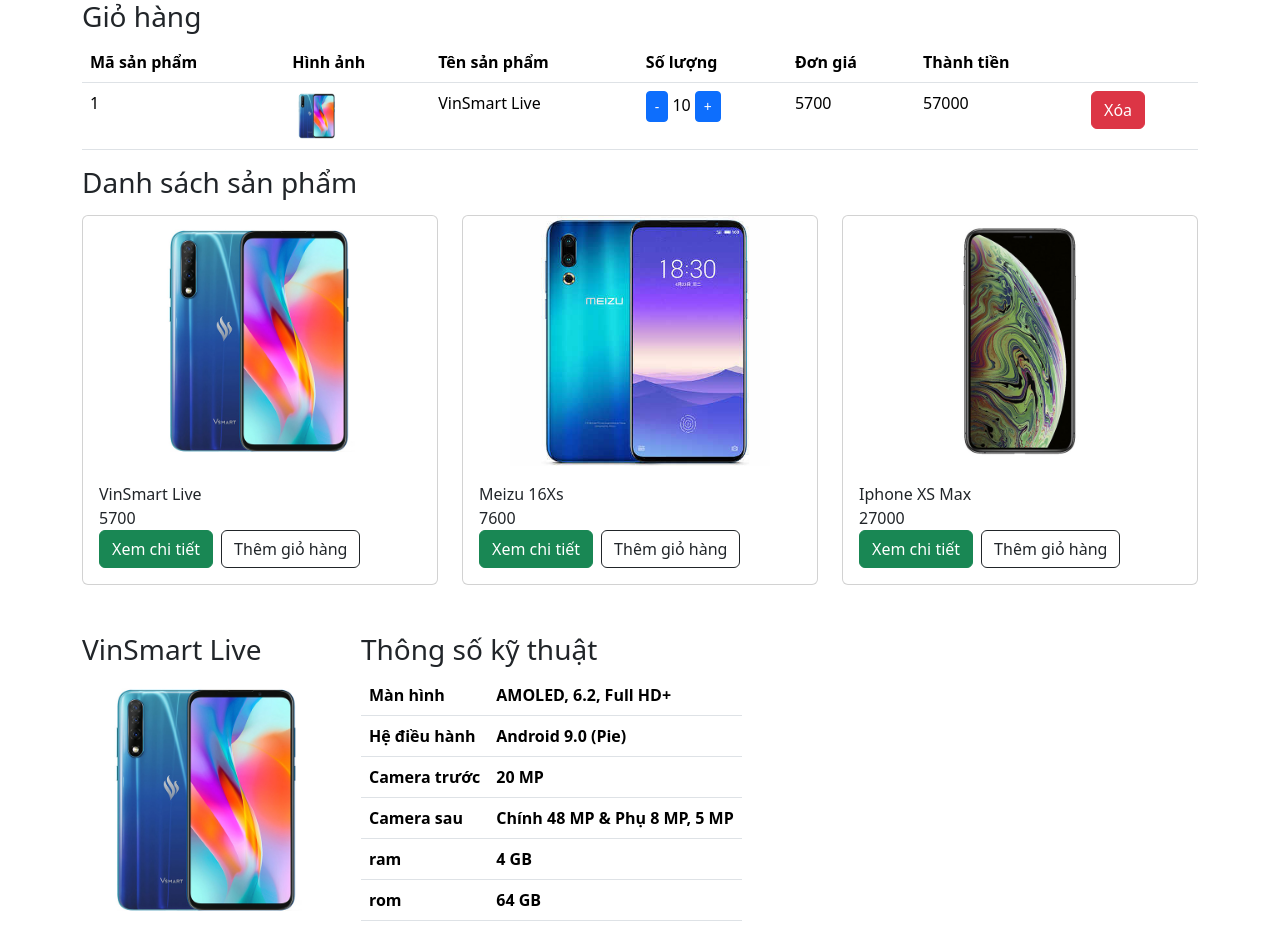
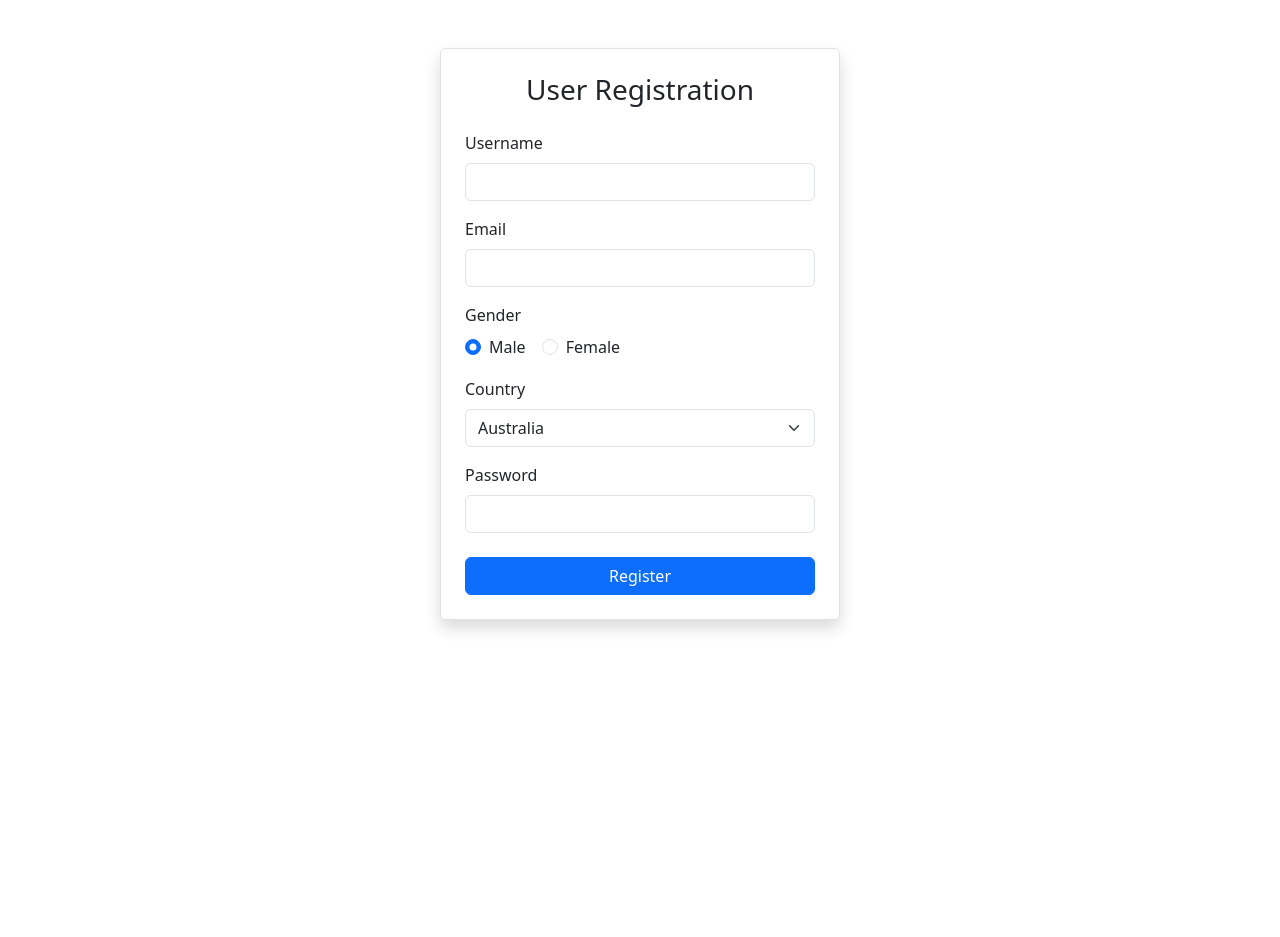
Before and after one commit to kedpalter/trainingReact, a React (Vite) app in the folder reactbc84/: page / in a window 1280 px wide. After the commit the page ends 800 px from the top, so only its background shows below. Built offline with nearby package versions, Linux system fonts and the light colour scheme.

Commit message:
form validation - formik

```diff
--- a/reactbc84/package.json
+++ b/reactbc84/package.json
@@ -12,9 +12,11 @@
   "dependencies": {
     "@tailwindcss/vite": "^4.1.11",
     "axios": "^1.11.0",
+    "formik": "^2.4.6",
     "react": "^19.1.0",
     "react-dom": "^19.1.0",
-    "tailwindcss": "^4.1.11"
+    "tailwindcss": "^4.1.11",
+    "yup": "^1.7.0"
   },
   "devDependencies": {
     "@eslint/js": "^9.29.0",
--- /dev/null
+++ b/reactbc84/src/Form/DemoFormLogin.jsx
@@ -0,0 +1,103 @@
+import React, { useState } from 'react'
+
+const DemoFormLogin = () => { //userLogin = {username:'', password:''}
+    const [userLogin, setUserLogin] = useState({ username: '', email: '', password: '' });
+    const [error, setError] = useState({ username: '', email: '', password: '' });
+    let [valid, setValid] = useState(true);
+
+
+    // [e.target.id]: e.target.value → [id]: value
+
+    const handleChangeInput = (e) => {
+        // Xử lý value
+        let { id, value } = e.target; // Bóc tách phần tử
+        let newUserLogin = { ...userLogin, [id]: value };  // clone lại giá trị cũ VÌ cần giữ lại các giá trị trước đó
+
+        // Xử lý error
+        let newError = {
+            ...error,
+        };
+        if (value.trim() === '') { // trim(): loại bỏ khoảng trắng đầu cuối chuỗi
+            newError[id] = `${id} cannot be blank!`
+        } else {
+            newError[id] = '';
+            // Nếu ko bỏ trống thì check tiếp Regex
+            switch (id) {
+                case 'email': {
+                    const emailRegex = /^[a-zA-Z0-9._%+-]+@[a-zA-Z0-9.-]+\.[a-zA-Z]{2,}$/;
+                    if (!emailRegex.test(value)) {
+                        newError[id] = `${id} is invalid`;
+                    }
+                }; break;
+                case 'password': {
+                    const passwordRegex = /^(?=.*[a-z])(?=.*[A-Z])(?=.*\d)(?=.*[^A-Za-z0-9])[\s\S]{8,32}$/;
+                    if (!passwordRegex.test(value)) {
+                        newError[id] = `Password must be 8-32 characters long, contain at least one uppercase letter, one lowercase letter, one number, and one special character`
+                    }
+                }; break;
+            }
+        }
+        // Sau khi xử lý cả value và error mới cho function render lại
+        setUserLogin(newUserLogin);
+        setError(newError);
+        // Xử lý valid form
+        checkValidForm(newUserLogin, newError); // truyền tham số vừa cập nhật vào check valid, nếu không sẽ bị trễ 1 nhịp input
+    }
+    // Cách cơ bản (dài dòng) hơn: đưa nội dung hàm vào onClick cho từng thành phần, thay [e.target.id] thành id tương ứng cho từng thành phần
+
+    const handleSbumit = (e) => {
+        e.preventDefault();
+        if (!valid) { // Nếu cờ valid = false thì không cho submit
+            return;
+        }
+        console.log('submit')
+    }
+
+
+    const checkValidForm = (newUserLogin, newError) => {
+        // check value tất cả phải khác rỗng
+        for (let key in newUserLogin) {
+            if (newUserLogin[key].trim() == '') {
+                setValid(false);
+                return;
+            }
+        }
+        // check value tất cả lỗi phải rỗng
+        for (let key in newError) {
+            if (newError[key] !== '') {
+                setValid(false);
+                return;
+            }
+        }
+        // Nếu không rơi vào bất kì return nào thì form hợp lệ
+        setValid(true);
+    }
+
+    return (
+        <form className='container' onSubmit={handleSbumit}>
+            <div className="w-50 mx-auto">
+                <h3>Login</h3>
+                <div className="form-group">
+                    <label htmlFor="">Username</label>
+                    <input type="text" className="form-control" name='username' id='username' onChange={handleChangeInput} />
+                    <p className='text text-danger'>{error.username}</p>
+                </div>
+                <div className="form-group">
+                    <label htmlFor="">Email</label>
+                    <input type="text" className="form-control" name='email' id='email' onChange={handleChangeInput} />
+                    <p className='text text-danger'>{error.email}</p>
+                </div>
+                <div className="form-group">
+                    <label htmlFor="">Password</label>
+                    <input type="password" className="form-control" name='password' id='password' onChange={handleChangeInput} />
+                    <p className="text text-danger">{error.password}</p>
+                </div>
+                <div className="form-group">
+                    <button className='btn btn-success' disabled={!valid}>Log in</button>
+                </div>
+            </div>
+        </form>
+    )
+}
+
+export default DemoFormLogin
--- /dev/null
+++ b/reactbc84/src/Form/DemoFormik.jsx
@@ -0,0 +1,75 @@
+import React from 'react'
+import { useFormik } from 'formik' // hook useFormok - đọc thêm doc
+import * as yup from 'yup';
+
+const DemoFormik = () => {
+    const frmRegister = useFormik({
+        initialValues: {
+            username: '',
+            email: '',
+            gender: 'male',
+            country: '',
+            password: '',
+        },
+       validationSchema:yup.object().shape({
+            username: yup.string().required(`username cannot be blank!`),
+            email:yup.string().required(`email cannot be blank!`).email('Email is invalid'),
+            password:yup.string().required(`password cannot be blank!`).matches(/^(?=.*[a-z])(?=.*[A-Z])(?=.*\d)(?=.*[^A-Za-z0-9])[\s\S]{8,32}$/,`Password must be 8–32 characters long, contain at least one uppercase letter, one lowercase letter, one number, and one special character.`)
+        }),
+        onSubmit: async (value) => {
+            console.log(value); // value sau khi submit
+        }
+    })
+
+
+    return (
+        <form className="container mt-5 p-4 border rounded shadow" style={{ maxWidth: "400px" }} onSubmit={frmRegister.handleSubmit}>
+            <h3 className="text-center mb-4">User Registration</h3>
+
+            <div className="mb-3">
+                <label htmlFor="username" className="form-label">Username</label>
+                <input type="text" className="form-control" id="username" name="username" onChange={frmRegister.handleChange} />
+                <p className="text text-danger">{frmRegister.errors.username}</p>
+            </div>
+
+            <div className="mb-3">
+                <label htmlFor="email" className="form-label">Email</label>
+                <input type="email" className="form-control" id="email" name="email" onChange={frmRegister.handleChange} />
+                <p className="text text-danger">{frmRegister.errors.email}</p>
+            </div>
+
+            <div className="mb-3">
+                <label className="form-label">Gender</label>
+                <div>
+                    <div className="form-check form-check-inline">
+                        <input className="form-check-input" type="radio" name="gender" id="male" value="male" defaultChecked onChange={frmRegister.handleChange} />
+                        <label className="form-check-label" htmlFor="male">Male</label>
+                    </div>
+                    <div className="form-check form-check-inline">
+                        <input className="form-check-input" type="radio" name="gender" id="female" value="female" onChange={frmRegister.handleChange} />
+                        <label className="form-check-label" htmlFor="female">Female</label>
+                    </div>
+                </div>
+            </div>
+
+            <div className="mb-3">
+                <label htmlFor="country" className="form-label">Country</label>
+                <select className="form-select" id="country" name="country" onChange={frmRegister.handleChange}>
+                    <option value="australia">Australia</option>
+                    <option value="usa">USA</option>
+                    <option value="uk">UK</option>
+                </select>
+            </div>
+
+            <div className="mb-4">
+                <label htmlFor="password" className="form-label">Password</label>
+                <input type="password" className="form-control" id="password" name="password" onChange={frmRegister.handleChange} />
+                <p className="text text-danger">{frmRegister.errors.password}</p>
+            </div>
+
+            <button type="submit" className="btn btn-primary w-100" disabled={!frmRegister.isValid}>Register</button>
+        </form>
+    )
+}
+
+export default DemoFormik
--- a/reactbc84/src/main.jsx
+++ b/reactbc84/src/main.jsx
@@ -18,6 +18,8 @@
 import BT_MonAn from './Props/BT_MonAn/BT_MonAn'
 import ProductsPage from './api/ProductsPage'
 import ToDoListApi from './api/ToDoListApi'
+import DemoFormLogin from './Form/DemoFormLogin'
+import DemoFormik from './Form/DemoFormik'
 // import CSS
 
 // import "./css/index.css";
@@ -37,11 +39,13 @@
     {/* <DemoStyle /> */}
 
     {/* <BT_ProductList /> */}
-    <BT_StateProps />
+    {/* <BT_StateProps /> */}
     {/* <BT_ChonXe /> */}
     {/* <BT_MonAn /> */}
     {/* <ProductsPage /> */}
     {/* <ToDoListApi /> */}
+    {/* <DemoFormLogin /> */}
+    <DemoFormik />
     {/*
       Phân biệt State và Props:
       ∙ State: giá trị thay đổi dùng để binding lên giao diện, state có thể gán lại giá trị (state, setState)
```
Also changed, not shown: 2 other files (tests, documents, lock files or other folders).
